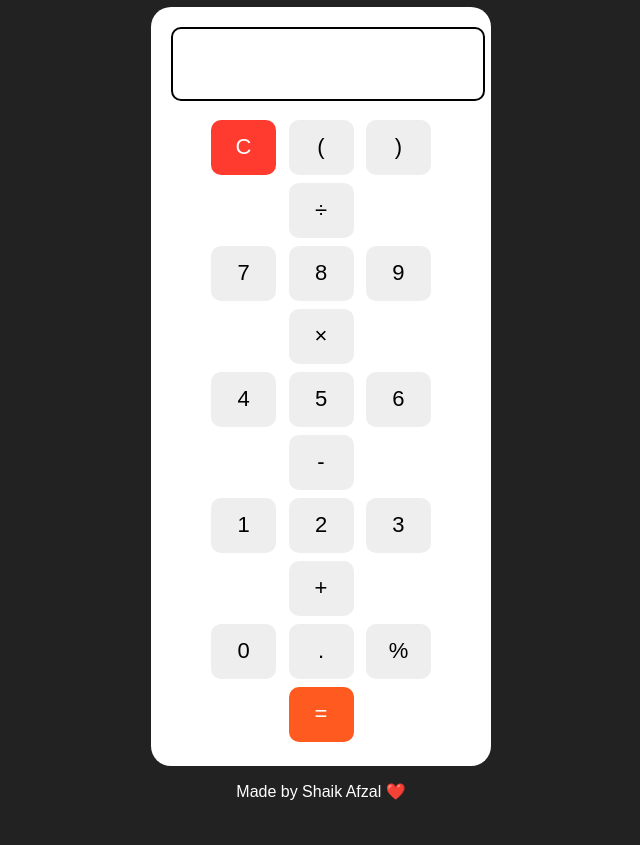
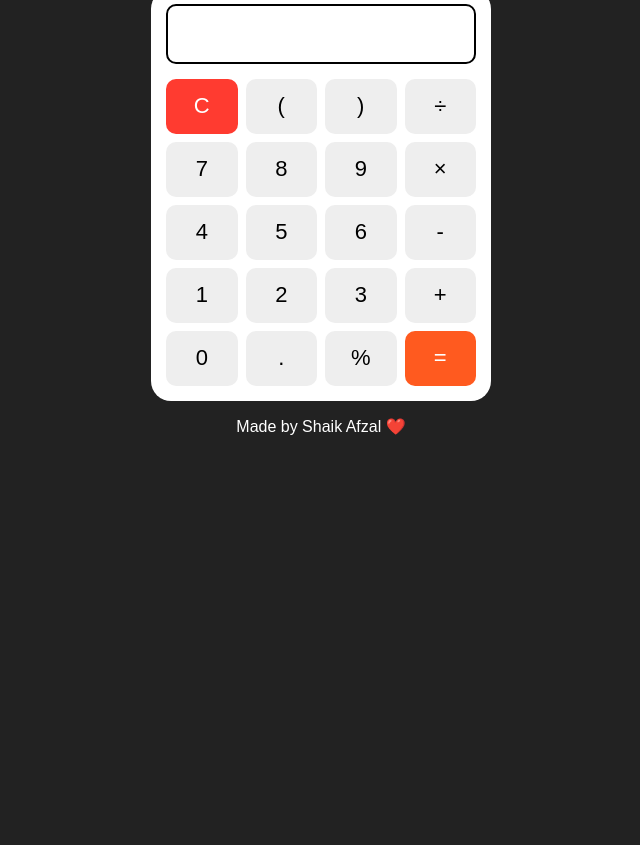
Before and after one commit to shaikafzal9140-lang/Afzal-, a plain HTML site: page Casio.html in a window 1280 px wide. Shown: the part 102-947 px from the top of the page, without its empty margins (319-959 px from the left). After the commit the page ends 800 px from the top, so only its background shows below. Drawn offline with Linux system fonts and the light colour scheme.

Commit message:
Update Casio.html

```diff
--- a/Casio.html
+++ b/Casio.html
@@ -4,10 +4,12 @@
 <meta name="viewport" content="width=device-width, initial-scale=1">
 <title>Casio Calculator</title>
 <style>
-body{background:#222;text-align:center;font-family:sans-serif;padding:20px;color:white}
-.calc{background:#fff;color:#000;width:300px;margin:auto;padding:20px;border-radius:20px}
+*{box-sizing:border-box}
+body{background:#222;text-align:center;font-family:sans-serif;padding:10px;color:white;margin:0}
+.calc{background:#fff;color:#000;max-width:340px;width:100%;margin:auto;padding:15px;border-radius:20px}
 #d{width:100%;height:60px;font-size:30px;text-align:right;border:2px solid #000;border-radius:10px;margin-bottom:15px;padding:5px}
-button{width:65px;height:55px;font-size:22px;margin:4px;border-radius:10px;border:none;background:#eee}
+.grid{display:grid;grid-template-columns:1fr 1fr 1fr 1fr;gap:8px}
+button{height:55px;font-size:22px;border-radius:10px;border:none;background:#eee}
 button:active{background:#ff5a1f;color:#fff}
 .eq{background:#ff5a1f;color:#fff}
 .clr{background:#ff3b30;color:#fff}
@@ -17,27 +19,28 @@ button:active{background:#ff5a1f;color:#fff}
 <h1>🧮 Casio Calculator</h1>
 <div class="calc">
 <input id="d" readonly>
-<br>
+<div class="grid">
 <button class="clr" onclick="c()">C</button>
 <button onclick="v('(')">(</button>
 <button onclick="v(')')">)</button>
-<button onclick="v('/')">÷</button><br>
+<button onclick="v('/')">÷</button>
 <button onclick="v('7')">7</button>
 <button onclick="v('8')">8</button>
 <button onclick="v('9')">9</button>
-<button onclick="v('*')">×</button><br>
+<button onclick="v('*')">×</button>
 <button onclick="v('4')">4</button>
 <button onclick="v('5')">5</button>
 <button onclick="v('6')">6</button>
-<button onclick="v('-')">-</button><br>
+<button onclick="v('-')">-</button>
 <button onclick="v('1')">1</button>
 <button onclick="v('2')">2</button>
 <button onclick="v('3')">3</button>
-<button onclick="v('+')">+</button><br>
+<button onclick="v('+')">+</button>
 <button onclick="v('0')">0</button>
 <button onclick="v('.')">.</button>
 <button onclick="v('%')">%</button>
 <button class="eq" onclick="e()">=</button>
+</div>
 </div>
 <p>Made by Shaik Afzal ❤️</p>
 <script>
```
